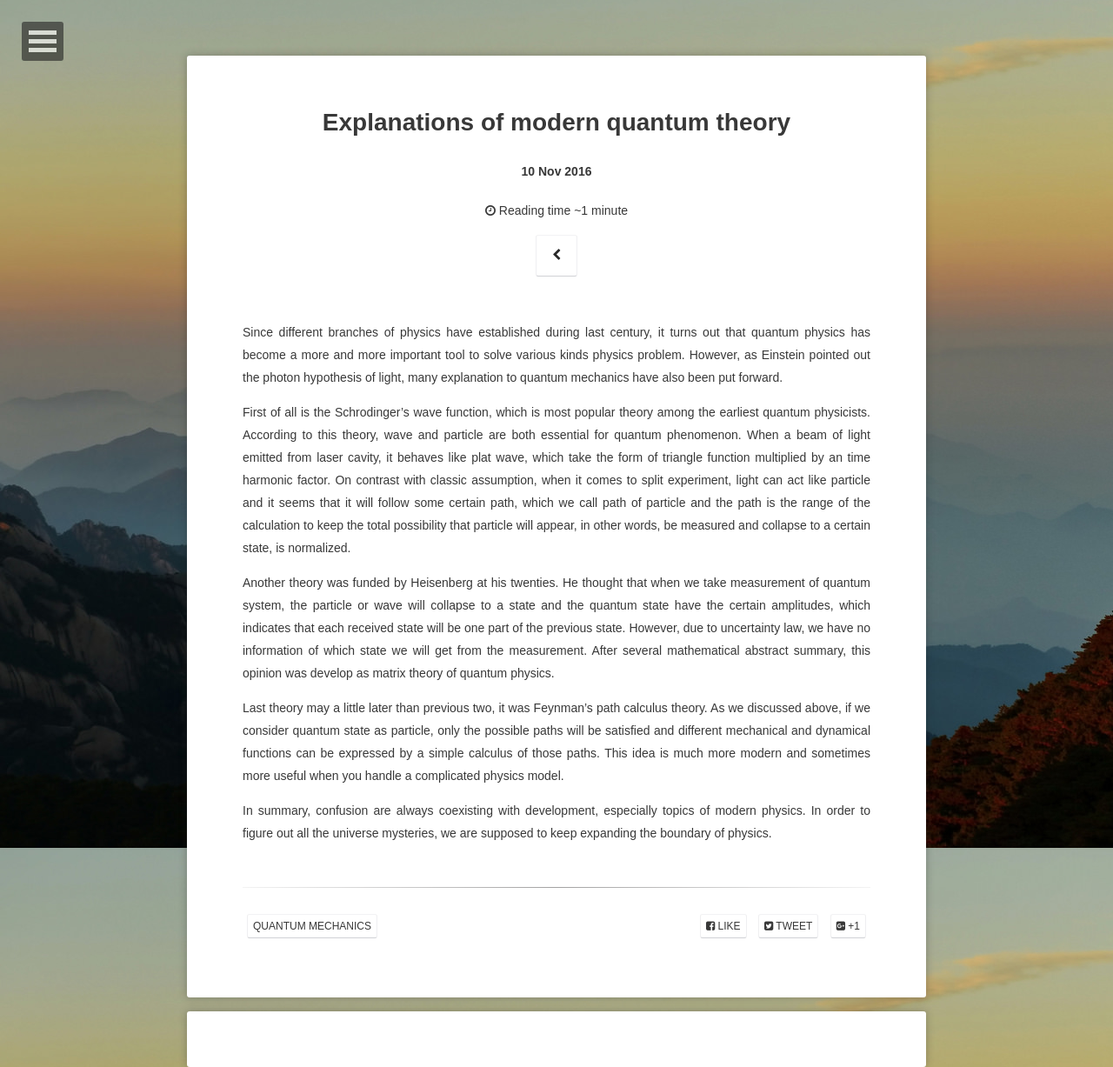
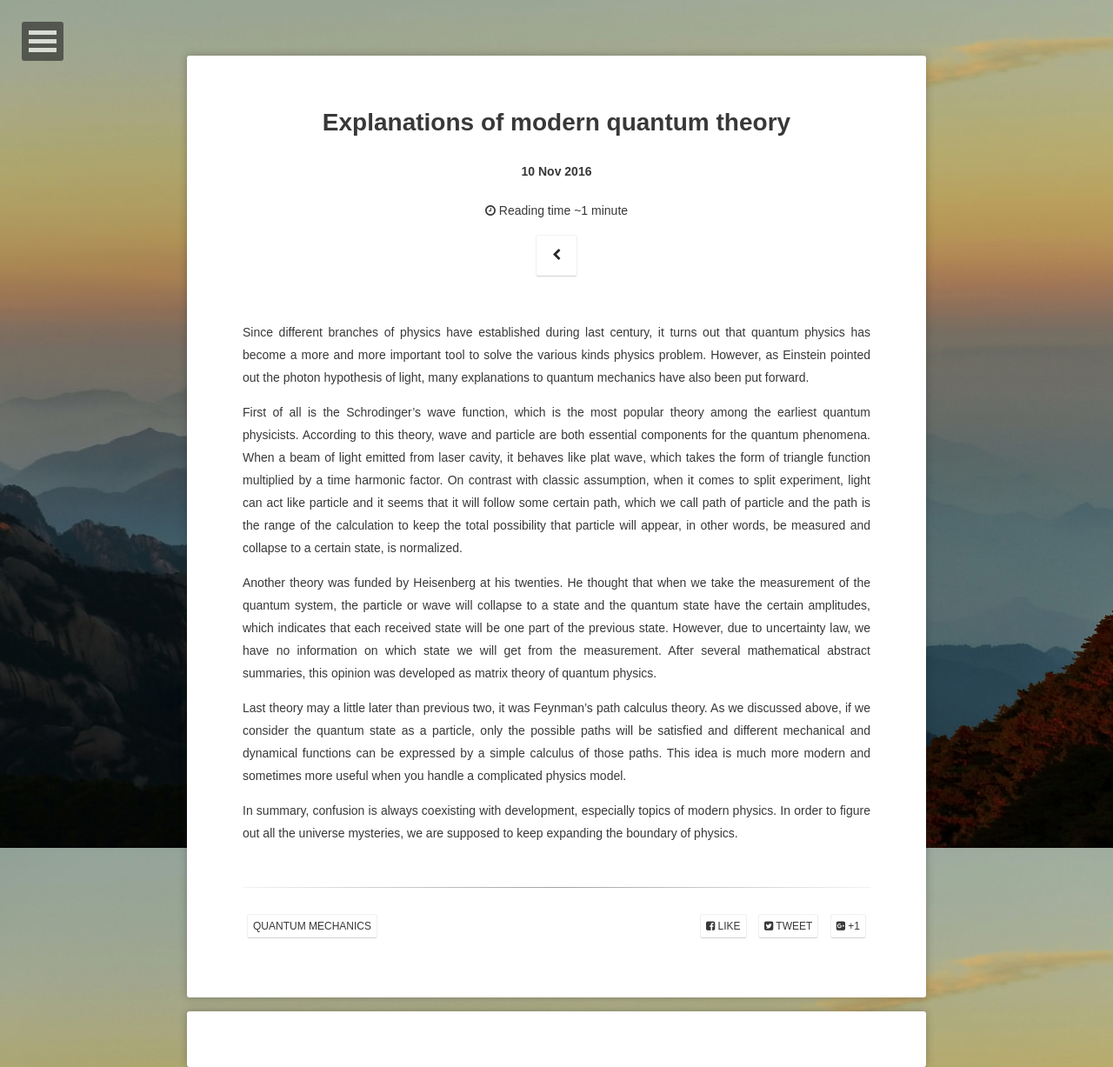
Before and after one commit to dapingQ/blog, a Jekyll site: the page built from _posts/2016-11-10-explanations-of-quantum-mechanics.md, in a window 1280 px wide. Shown: the whole page at 87% size. Built offline with Jekyll 4.4.1, drawn with Linux system fonts in a browser that asks for light colours; some web fonts are replaced; comment, search, counter and statistics services are not loaded.

Commit message:
checking

```diff
--- a/_posts/2016-11-10-explanations-of-quantum-mechanics.md
+++ b/_posts/2016-11-10-explanations-of-quantum-mechanics.md
@@ -7,12 +7,12 @@ date: 2016-11-10
 title: Explanations of modern quantum theory
 ---
 
-Since different branches of physics have established during last century, it turns out that quantum physics has become a more and more important tool to solve various kinds physics problem. However, as Einstein pointed out the photon hypothesis of light, many explanation to quantum mechanics have also been put forward.
+Since different branches of physics have established during last century, it turns out that quantum physics has become a more and more important tool to solve the various kinds physics problem. However, as Einstein pointed out the photon hypothesis of light, many explanations to quantum mechanics have also been put forward.
 
-First of all is the Schrodinger's wave function, which is most popular theory among the earliest quantum physicists. According to this theory, wave and particle are both essential for quantum phenomenon. When a beam of light emitted from laser cavity, it behaves like plat wave, which take the form of triangle function multiplied by an time harmonic factor. On contrast with classic assumption, when it comes to split experiment, light can act like particle and it seems that it will follow some certain path, which we call path of particle and the path is the range of the calculation to keep the total possibility that particle will appear, in other words, be measured and collapse to a certain state, is normalized.
+First of all is the Schrodinger's wave function, which is the most popular theory among the earliest quantum physicists. According to this theory, wave and particle are both essential components for the quantum phenomena. When a beam of light emitted from laser cavity, it behaves like plat wave, which takes the form of triangle function multiplied by a time harmonic factor. On contrast with classic assumption, when it comes to split experiment, light can act like particle and it seems that it will follow some certain path, which we call path of particle and the path is the range of the calculation to keep the total possibility that particle will appear, in other words, be measured and collapse to a certain state, is normalized.
 
-Another theory was funded by Heisenberg at his twenties. He thought that when we take measurement of quantum system, the particle or wave will collapse to a state and the quantum state have the certain amplitudes, which indicates that each received state will be one part of the previous state. However, due to uncertainty law, we have no information of which state we will get from the measurement. After several mathematical abstract summary, this opinion was develop  as matrix theory of quantum physics.
+Another theory was funded by Heisenberg at his twenties. He thought that when we take the measurement of the quantum system, the particle or wave will collapse to a state and the quantum state have the certain amplitudes, which indicates that each received state will be one part of the previous state. However, due to uncertainty law, we have no information on which state we will get from the measurement. After several mathematical abstract summaries, this opinion was developed as matrix theory of quantum physics.
 
-Last theory may a little later than previous two, it was Feynman's path calculus theory. As we discussed above, if we consider quantum state as particle, only the possible paths will be satisfied and different mechanical and dynamical functions can be expressed by a simple calculus of those paths. This idea is much more modern and sometimes more useful when you handle a complicated physics model.
+Last theory may a little later than previous two, it was Feynman's path calculus theory. As we discussed above, if we consider the quantum state as a particle, only the possible paths will be satisfied and different mechanical and dynamical functions can be expressed by a simple calculus of those paths. This idea is much more modern and sometimes more useful when you handle a complicated physics model.
 
-In summary, confusion are always coexisting with development, especially topics of modern physics. In order to figure out all the universe mysteries, we are supposed to keep expanding the boundary of physics.
+In summary, confusion is always coexisting with development, especially topics of modern physics. In order to figure out all the universe mysteries, we are supposed to keep expanding the boundary of physics.
```
